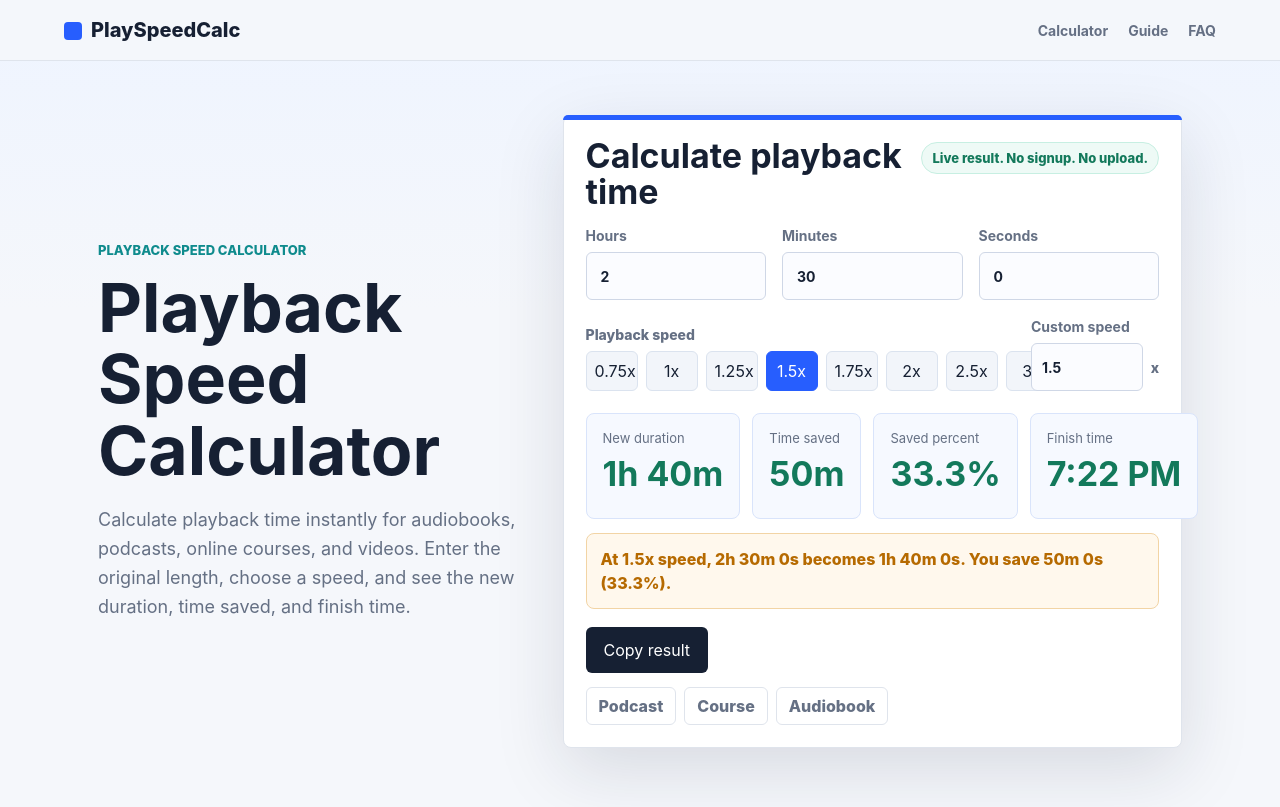
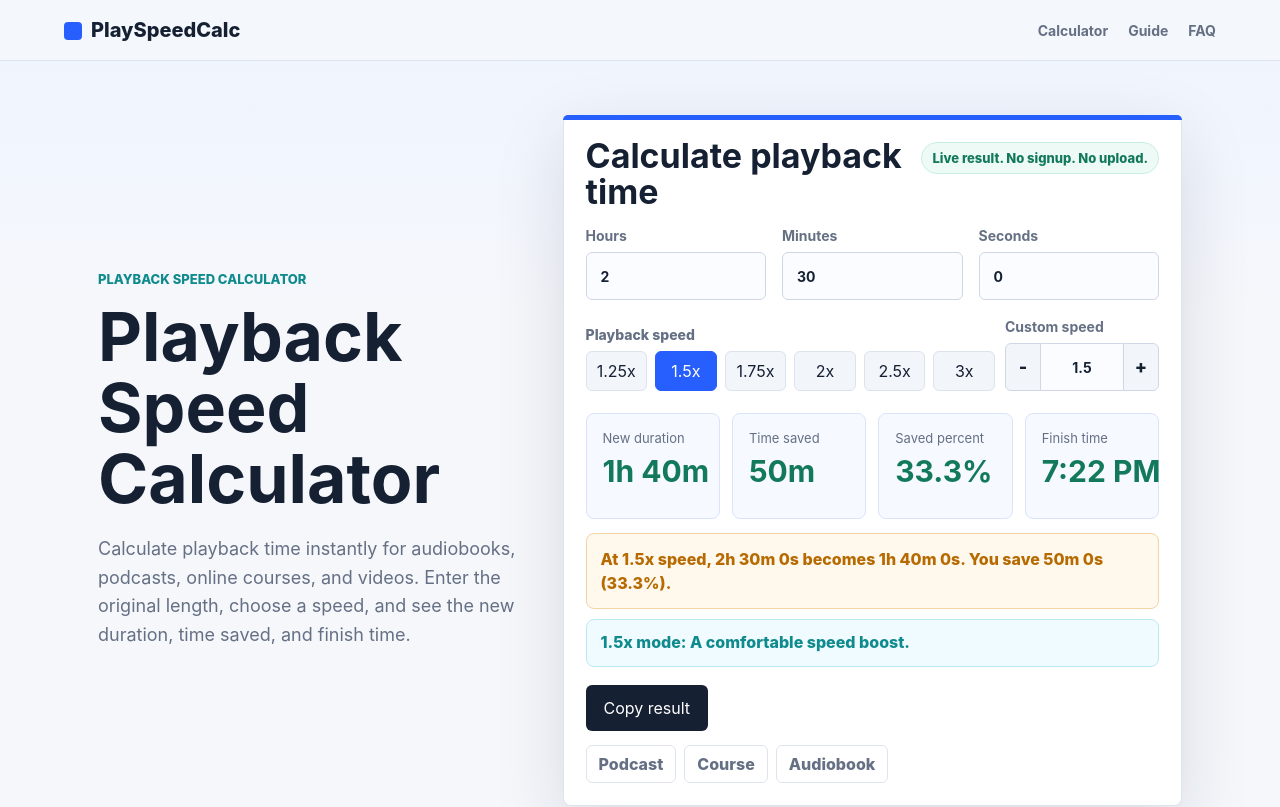
Before and after one commit to qiaosheng125/playspeedcalc, a Next.js app: page / in a window 1280 px wide. Shown: the top 807 px of the page. Built offline with nearby package versions, Linux system fonts and the light colour scheme; no server answers.

Commit message:
Refine speed controls and easter eggs

```diff
--- a/src/app/globals.css
+++ b/src/app/globals.css
@@ -180,7 +180,7 @@ h2 {
 
 .speed-buttons {
   display: grid;
-  grid-template-columns: repeat(8, minmax(52px, 1fr));
+  grid-template-columns: repeat(6, minmax(56px, 1fr));
   width: 100%;
 }
 
@@ -202,7 +202,7 @@ h2 {
 
 .speed-buttons button {
   min-width: 0;
-  padding: 9px 8px;
+  padding: 9px 6px;
 }
 
 .scenario-tabs button:hover,
@@ -270,7 +270,7 @@ input:focus {
 .speed-row {
   align-items: end;
   display: grid;
-  gap: 16px;
+  gap: 10px;
   grid-template-columns: minmax(0, 1fr) auto;
   margin-top: 18px;
 }
@@ -278,8 +278,42 @@ input:focus {
 .speed-input {
   align-items: center;
   display: flex;
-  gap: 8px;
+  gap: 0;
   max-width: 100%;
+}
+
+.speed-input input {
+  appearance: textfield;
+}
+
+.speed-input input::-webkit-outer-spin-button,
+.speed-input input::-webkit-inner-spin-button {
+  appearance: none;
+  margin: 0;
+}
+
+.speed-input button {
+  align-items: center;
+  background: #f2f5fa;
+  border: 1px solid #cfd7e6;
+  color: var(--ink);
+  cursor: pointer;
+  display: flex;
+  font-size: 18px;
+  font-weight: 800;
+  height: 48px;
+  justify-content: center;
+  line-height: 1;
+  padding: 0;
+  width: 36px;
+}
+
+.speed-input button:first-child {
+  border-radius: 6px 0 0 6px;
+}
+
+.speed-input button:last-child {
+  border-radius: 0 6px 6px 0;
 }
 
 .speed-input span {
@@ -289,11 +323,17 @@ input:focus {
 
 .custom-speed {
   min-width: 0;
-  width: 128px;
+  width: 154px;
+  white-space: nowrap;
 }
 
 .custom-speed input {
-  padding: 0 10px;
+  border-left: 0;
+  border-radius: 0;
+  border-right: 0;
+  padding: 0 8px;
+  text-align: center;
+  width: 82px;
 }
 
 .speed-buttons {
@@ -308,13 +348,14 @@ input:focus {
 }
 
 .compact-results {
-  grid-template-columns: repeat(4, 1fr);
+  grid-template-columns: repeat(4, minmax(0, 1fr));
 }
 
 .result-grid article {
   background: #f6f9ff;
   border: 1px solid #d9e4fb;
   border-radius: 8px;
+  min-width: 0;
   min-height: 106px;
   padding: 16px;
 }
@@ -329,7 +370,7 @@ input:focus {
 .result-grid strong {
   color: var(--green);
   display: block;
-  font-size: clamp(24px, 3.2vw, 34px);
+  font-size: clamp(22px, 2.6vw, 30px);
   line-height: 1.05;
   white-space: nowrap;
 }
@@ -343,6 +384,17 @@ input:focus {
   line-height: 1.5;
   margin: 14px 0 0;
   padding: 13px 14px;
+}
+
+.easter-egg {
+  background: #f0fbff;
+  border: 1px solid #bde8f3;
+  border-radius: 8px;
+  color: var(--teal);
+  font-weight: 800;
+  line-height: 1.45;
+  margin: 10px 0 0;
+  padding: 11px 14px;
 }
 
 .copy-button {
--- a/src/app/page.tsx
+++ b/src/app/page.tsx
@@ -2,7 +2,7 @@
 
 import { useEffect, useMemo, useState } from "react";
 
-const presetSpeeds = [0.75, 1, 1.25, 1.5, 1.75, 2, 2.5, 3];
+const presetSpeeds = [1.25, 1.5, 1.75, 2, 2.5, 3];
 const quickExamples = [
   { label: "Podcast", hours: 0, minutes: 48, seconds: 0 },
   { label: "Course", hours: 2, minutes: 30, seconds: 0 },
@@ -31,8 +31,7 @@ function formatResultDuration(totalSeconds: number): string {
   const minutes = Math.floor((rounded % 3600) / 60);
   const seconds = rounded % 60;
 
-  if (hours > 0 && seconds === 0) return `${hours}h ${minutes}m`;
-  if (hours > 0) return `${hours}h ${minutes}m ${seconds}s`;
+  if (hours > 0) return `${hours}h ${minutes}m`;
   if (minutes > 0 && seconds === 0) return `${minutes}m`;
   if (minutes > 0) return `${minutes}m ${seconds}s`;
   return `${seconds}s`;
@@ -46,6 +45,26 @@ function formatFinishTime(timestamp: number | null, durationSeconds: number): st
     hour: "numeric",
     minute: "2-digit"
   });
+}
+
+function clampSpeed(value: number): number {
+  if (!Number.isFinite(value)) return 1;
+  return Math.max(0.25, Math.round(value * 10) / 10);
+}
+
+function getEasterEgg(speed: number): string {
+  if (speed < 0.4) return "0.3x mode: The audiobook is now a sleepy cloud.";
+  if (speed < 0.6) return "0.5x mode: Tiny snails are taking careful notes.";
+  if (speed < 0.8) return "0.7x mode: Cozy mode, but the blanket has a blanket.";
+  if (speed < 1) return `${speed}x mode: Slow and steady.`;
+  if (speed === 1.5) return "1.5x mode: A comfortable speed boost.";
+  if (speed === 2) return "2x mode: Half the time, same content.";
+  if (speed < 2.5 && speed > 2) return `${speed}x mode: Your queue is getting nervous.`;
+  if (speed < 3 && speed >= 2.5) return `${speed}x mode: The timeline is folding politely.`;
+  if (speed < 4 && speed >= 3) return `${speed}x mode: Fast lane unlocked.`;
+  if (speed < 5 && speed >= 4) return `${speed}x mode: The narrator has entered comet mode.`;
+  if (speed >= 5) return `${speed}x mode: This is no longer listening, this is teleporting.`;
+  return "";
 }
 
 export default function Home() {
@@ -68,12 +87,21 @@ export default function Home() {
   );
 
   const newDuration = originalSeconds > 0 && speed > 0 ? originalSeconds / speed : 0;
-  const savedTime = Math.max(0, originalSeconds - newDuration);
-  const savedPercent = originalSeconds > 0 ? (savedTime / originalSeconds) * 100 : 0;
+  const isSlower = speed < 1;
+  const isSameSpeed = speed === 1;
+  const timeDifference = originalSeconds > 0 ? Math.abs(originalSeconds - newDuration) : 0;
+  const savedPercent = originalSeconds > 0 ? (timeDifference / originalSeconds) * 100 : 0;
   const finishTime = formatFinishTime(currentTime, newDuration);
-  const summary = `At ${speed}x speed, ${formatDuration(originalSeconds)} becomes ${formatDuration(
-    newDuration
-  )}. You save ${formatDuration(savedTime)} (${savedPercent.toFixed(1)}%).`;
+  const summary = isSameSpeed
+    ? `At ${speed}x speed, ${formatDuration(originalSeconds)} stays ${formatDuration(newDuration)}.`
+    : isSlower
+      ? `At ${speed}x speed, ${formatDuration(originalSeconds)} becomes ${formatDuration(
+          newDuration
+        )}. You spend ${formatDuration(timeDifference)} extra (${savedPercent.toFixed(1)}% longer).`
+      : `At ${speed}x speed, ${formatDuration(originalSeconds)} becomes ${formatDuration(
+          newDuration
+        )}. You save ${formatDuration(timeDifference)} (${savedPercent.toFixed(1)}%).`;
+  const easterEgg = getEasterEgg(speed);
 
   const rows = presetSpeeds.map((preset) => ({
     speed: preset,
@@ -167,15 +195,28 @@ export default function Home() {
             <label className="custom-speed">
               Custom speed
               <div className="speed-input">
+                <button
+                  aria-label="Decrease custom speed"
+                  type="button"
+                  onClick={() => setSpeed((current) => clampSpeed(current - 0.1))}
+                >
+                  -
+                </button>
                 <input
                   inputMode="decimal"
                   min="0.25"
                   step="0.1"
                   type="number"
                   value={speed}
-                  onChange={(event) => setSpeed(Number(event.target.value))}
+                  onChange={(event) => setSpeed(clampSpeed(Number(event.target.value)))}
                 />
-                <span>x</span>
+                <button
+                  aria-label="Increase custom speed"
+                  type="button"
+                  onClick={() => setSpeed((current) => clampSpeed(current + 0.1))}
+                >
+                  +
+                </button>
               </div>
             </label>
           </div>
@@ -186,11 +227,11 @@ export default function Home() {
               <strong>{formatResultDuration(newDuration)}</strong>
             </article>
             <article>
-              <span>Time saved</span>
-              <strong>{formatResultDuration(savedTime)}</strong>
+              <span>{isSameSpeed ? "Time difference" : isSlower ? "Extra time" : "Time saved"}</span>
+              <strong>{formatResultDuration(timeDifference)}</strong>
             </article>
             <article>
-              <span>Saved percent</span>
+              <span>{isSameSpeed ? "Change percent" : isSlower ? "Longer percent" : "Saved percent"}</span>
               <strong>{savedPercent.toFixed(1)}%</strong>
             </article>
             <article>
@@ -200,6 +241,11 @@ export default function Home() {
           </div>
 
           <p className="result-sentence">{summary}</p>
+          {easterEgg ? (
+            <p className="easter-egg" aria-live="polite">
+              {easterEgg}
+            </p>
+          ) : null}
 
           <button
             className="copy-button"
```
